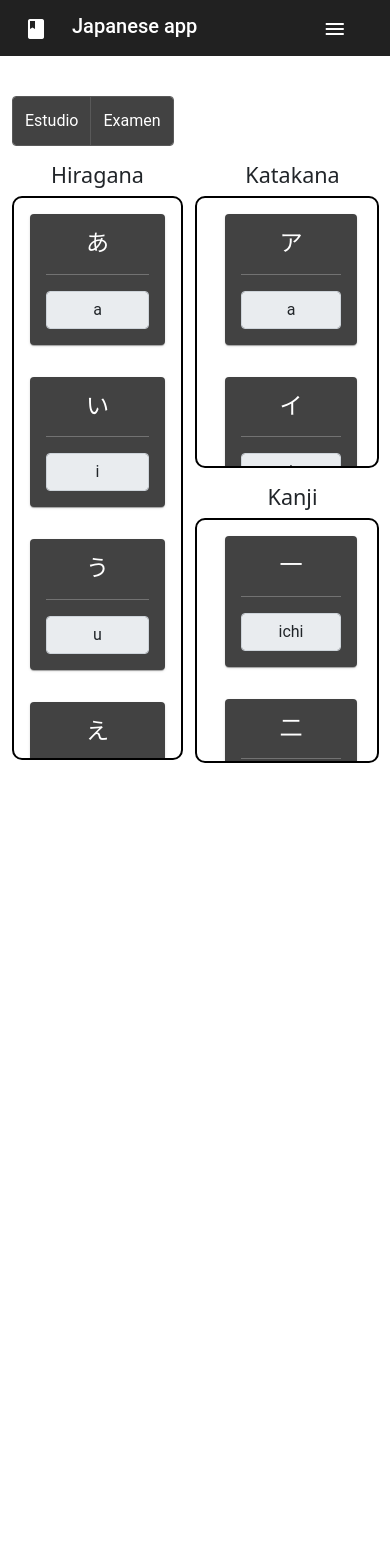
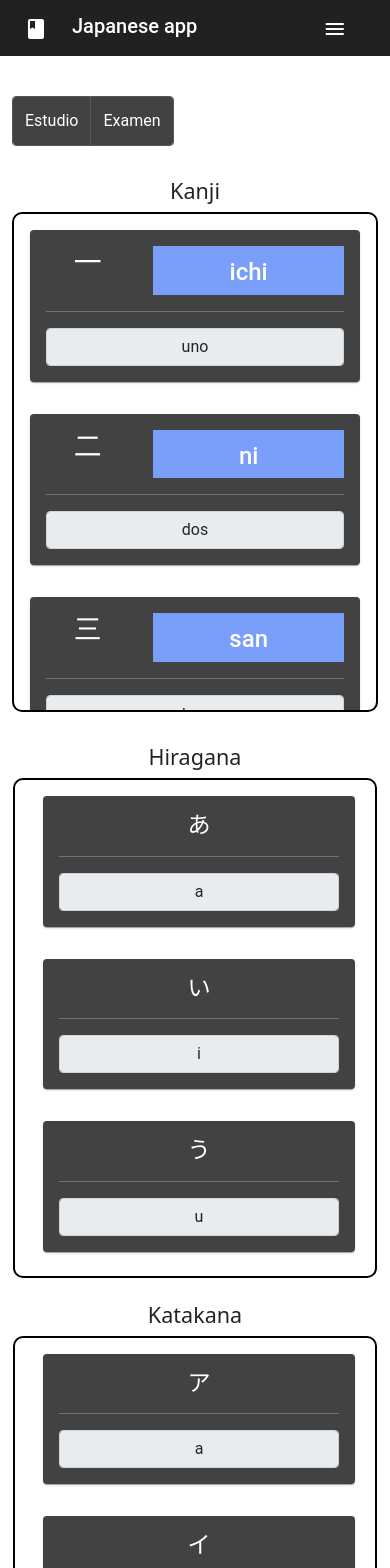
Before and after one commit to HectorMG02/japanese-app, an Angular app: page / in a window 390 px wide. Shown: the top 1568 px of the page. Built offline with nearby package versions, Linux system fonts and the light colour scheme.

Commit message:
mejoras visuales en la web

```diff
--- a/src/app/main/quiz/quiz.component.html
+++ b/src/app/main/quiz/quiz.component.html
@@ -11,9 +11,48 @@
     </p>
 
 
-    <div class="col-6">
-        <h4 class="text-center">Hiragana</h4>
-        <div class="quiz-hiragana">
+    <div class="col-lg-6 col-xs-12 my-3">
+        <h4 class="text-center">Kanji</h4>
+        <div class="quiz-kanji">
+            <div class="row rowCardQuiz mx-1">
+                <br><br>
+                <div *ngFor="let item of kanji" class="col-xl-4 col-lg-4 col-xs-12 col-md-6 my-3">
+                    <mat-card>
+                        <div class="text-center">
+                            <div class="row">
+                                <div class="col-4">
+                                    <h1>{{ item.kana }}</h1>
+                                </div>
+                                <div class="col-8">
+                                    <span class="text-center">
+                                        <h5 class="h1RomajiKanjiQuiz">
+                                            {{ item.romaji }}
+                                        </h5>
+                                    </span>
+                                </div>
+                            </div>
+
+                            <hr>
+                            <input *ngIf="modoQuiz=='Estudio';else inputExamen" disabled type="text"
+                                class="w-70 form-control text-center"
+                                value="{{ item.significado ? item.significado : ''}}">
+
+                            <ng-template #inputExamen>
+                                <input type="text" class="w-70 form-control text-center"
+                                    (keyup)="checkRomaji('kanji', item.significado ? item.significado : '', $event)">
+                            </ng-template>
+
+                        </div>
+                    </mat-card>
+                </div>
+            </div>
+        </div>
+    </div>
+
+
+    <div class="col-lg-6 col-xs-12">
+        <h4 class="text-center mt-3">Hiragana</h4>
+        <div class="row quiz-hiragana">
             <div class="row rowCardQuiz mx-1">
                 <br><br>
                 <div *ngFor="let item of hiragana" class="col-xl-3 col-lg-4 col-xs-12 col-md-6 my-3">
@@ -35,12 +74,9 @@
                 </div>
             </div>
         </div>
-    </div>
 
-
-    <div class="col-6">
-        <h4 class="text-center">Katakana</h4>
-        <div class="row quiz-katakana">
+        <h4 class="text-center mt-4">Katakana</h4>
+        <div class="row quiz-katakana mb-5">
             <div class="row rowCardQuiz mx-1">
                 <br><br>
                 <div *ngFor="let item of katakana" class="col-xl-3 col-lg-4 col-xs-12 col-md-6 my-3">
@@ -62,30 +98,6 @@
                 </div>
             </div>
         </div>
-
-        <h4 class="text-center mt-3">Kanji</h4>
-        <div class="row quiz-kanji">
-            <div class="row rowCardQuiz mx-1">
-                <br><br>
-                <div *ngFor="let item of kanji" class="col-xl-3 col-lg-4 col-xs-12 col-md-6 my-3">
-                    <mat-card>
-                        <div class="text-center">
-                            <h3>{{ item.kana }}</h3>
-
-                            <hr>
-                            <input *ngIf="modoQuiz=='Estudio';else inputExamen" disabled type="text"
-                                class="w-70 form-control text-center" value="{{ item.romaji }}">
-
-                            <ng-template #inputExamen>
-                                <input type="text" class="w-70 form-control text-center"
-                                    (keyup)="checkRomaji('kanji', item.romaji, $event)">
-                            </ng-template>
-
-                        </div>
-                    </mat-card>
-                </div>
-            </div>
-        </div>
     </div>
 </div>
 
--- a/src/app/main/quiz/quiz.component.ts
+++ b/src/app/main/quiz/quiz.component.ts
@@ -11,6 +11,15 @@ interface Acertados {
   selector: 'app-quiz',
   templateUrl: './quiz.component.html',
   styles: [
+    `
+      .h1RomajiKanjiQuiz{
+        font-size: 1.5em;
+        background: #7a9ffa;
+        width: 100%;
+        height: 100%;
+        padding-top: 12px;
+      }
+    `
   ]
 })
 export class QuizComponent {
--- a/src/app/shared/navbar/navbar.component.html
+++ b/src/app/shared/navbar/navbar.component.html
@@ -11,7 +11,16 @@
     <div class="itemsMenu">
         <button *ngFor="let item of menuItems;" mat-button class="menuButton" [routerLink]="[ item.ruta ]"
             routerLinkActive="active">
-            <h5>{{ item.nombre }}</h5>
+
+            <h5 *ngIf="item.nombre != 'Administración'; else administracion">{{ item.nombre }}</h5>
+
+
+            <ng-template #administracion>
+                <h5>
+                    <mat-icon class="adminPc">account_circle</mat-icon>&nbsp;&nbsp;{{ item.nombre }}
+                </h5>
+            </ng-template>
+
         </button>
 
 
@@ -25,7 +34,14 @@
         <mat-menu #beforeMenu="matMenu" xPosition="before">
             <button *ngFor="let item of menuItems;" mat-menu-item [routerLink]="[ item.ruta ]"
                 routerLinkActive="active">
-                {{ item.nombre }}
+
+                <span *ngIf="item.nombre != 'Administración'; else administracionMovil">{{ item.nombre }}</span>
+
+                <ng-template #administracionMovil>
+                    <mat-icon class="admin_movil">account_circle</mat-icon>{{ item.nombre }}
+                </ng-template>
+
+
             </button>
         </mat-menu>
     </div>
--- a/src/app/shared/navbar/navbar.component.ts
+++ b/src/app/shared/navbar/navbar.component.ts
@@ -12,6 +12,16 @@ interface MenuItems {
     `
     .example-spacer {
       flex: 1 1 auto;
+    }
+
+    .admin_movil{
+      margin-right: 5px!important;
+    }
+
+    .adminPc{
+      margin-top: 4px;
+      position: absolute;
+      left: 0;
     }
     `
   ]
@@ -40,7 +50,7 @@ export class NavbarComponent implements OnInit {
       ruta: '/gramatica'
     },
     {
-      nombre: 'Login/registro',
+      nombre: 'Administración',
       ruta: '/iniciarSesion'
     }
   ];
--- a/src/app/vocabulario/vocabulario.component.ts
+++ b/src/app/vocabulario/vocabulario.component.ts
@@ -39,6 +39,33 @@ interface Datos {
         height: 300px;
         max-height:300px;
         overflow-y  : auto!important;
+      }
+
+
+      .zonaTabla::-webkit-scrollbar {
+        -webkit-appearance: none;
+      }
+
+      .zonaTabla::-webkit-scrollbar:vertical {
+          width:10px;
+      }
+
+      .zonaTabla::-webkit-scrollbar-button:increment,.zonaTabla::-webkit-scrollbar-button {
+        display: none;
+      }
+
+      .zonaTabla::-webkit-scrollbar:horizontal {
+          height: 10px;
+      }
+
+      .zonaTabla::-webkit-scrollbar-thumb {
+          background-color: #797979;
+          border-radius: 20px;
+          border: 2px solid #f1f2f3;
+      }
+
+      .zonaTabla::-webkit-scrollbar-track {
+          border-radius: 10px;
       }
     `
   ]
--- a/src/styles.css
+++ b/src/styles.css
@@ -30,8 +30,16 @@ html, body {
     z-index: 999;
 }
 
+.quiz-kanji {
+    max-height: 500px;
+    overflow-y: auto;
+    border: 2px solid black;
+    border-radius: 10px;
+    overflow-x: hidden;
+}
+
 .quiz-hiragana {
-    height: 13%;
+    max-height: 220px;
     overflow-y: auto;
     border: 2px solid black;
     border-radius: 10px;
@@ -39,15 +47,7 @@ html, body {
 }
 
 .quiz-katakana {
-    height: 5.9%;
-    overflow-y: auto;
-    border: 2px solid black;
-    border-radius: 10px;
-    overflow-x: hidden;
-}
-
-.quiz-kanji {
-    height: 5.9%;
+    max-height: 225px;
     overflow-y: auto;
     border: 2px solid black;
     border-radius: 10px;
@@ -81,8 +81,6 @@ html, body {
     width: 100%;
 }
 
-.colVocabulario {}
-
 /* media query for mobile devices */
 
 @media (max-width: 1200px) {
@@ -95,14 +93,8 @@ html, body {
     .btnMenuMovil {
         margin-left: 70%!important;
     }
-    .quiz-hiragana {
-        height: 4%;
-    }
-    .quiz-katakana {
-        height: 1.8%;
-    }
     .quiz-kanji {
-        height: 1.78%;
+        max-height: 500px;
     }
 }
 
@@ -110,16 +102,19 @@ html, body {
     .btnMenuMovil {
         margin-left: 25%!important;
     }
+    .quiz-kanji {
+        width: 100%;
+        margin-right: -1px;
+    }
     .quiz-hiragana {
-        height: 4.15%;
+        margin-right: 1px;
+        margin-left: 1px;
+        max-height: 500px!important;
     }
     .quiz-katakana {
-        height: 2%;
-        margin-right: -1px;
-    }
-    .quiz-kanji {
-        height: 1.8%;
-        margin-right: -1px;
+        margin-right: 1px;
+        margin-left: 1px;
+        max-height: 500px!important;
     }
     .colVocabulario {
         width: 90%;
```
